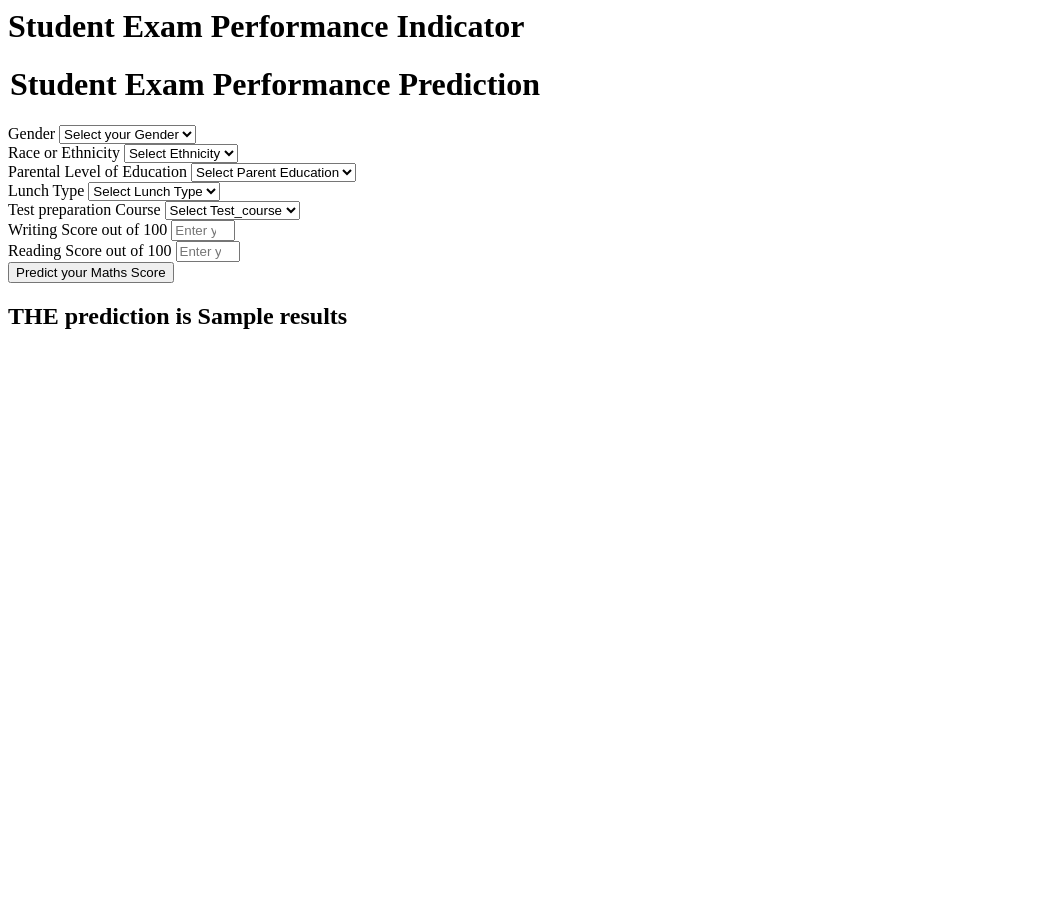
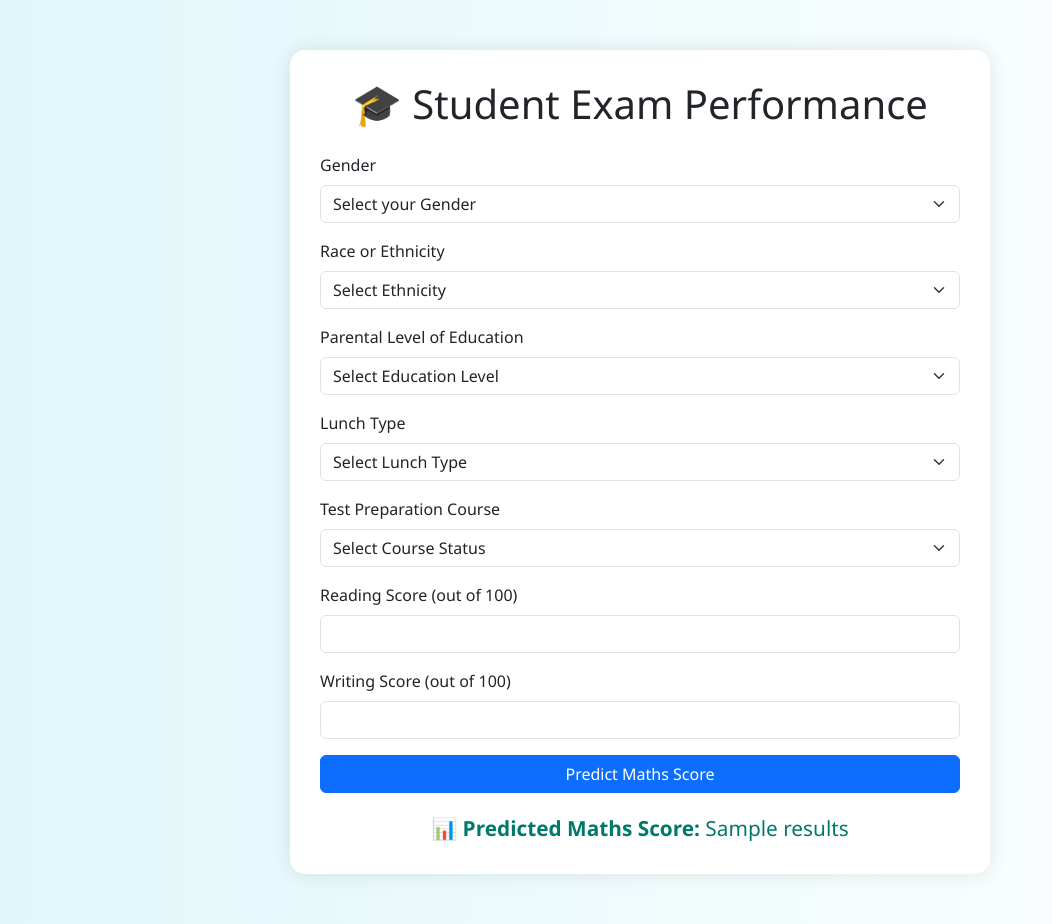
Before and after one commit to VedantShirgaonkar/end-to-end-ml-project, a Flask app: template templates/home.html in a window 1280 px wide. Shown: the whole page, without its empty margins (0-1052 px from the left). Before the commit the page ends 329 px from the top, so only its background shows below. Run offline with Flask 3, Linux system fonts and the light colour scheme; the template is opened without the code that fills it: most values are stand-ins (such as "Sample title", 1, 10 or a date in 2020).

Commit message:
changes to webpage integration

```diff
--- a/app.py
+++ b/app.py
@@ -38,8 +38,8 @@
         print("Mid Prediction")
         results=predict_pipeline.predict(pred_df)
         print("after Prediction")
-        return render_template('home.html',results=results[0])
+        return render_template('home.html',results=int(round(results[0])))
 
 
 if __name__=="__main__":
-    app.run(host="0.0.0.0",port=5001)
+    app.run(host="0.0.0.0",port=5001,debug=True)
--- a/src/pipeline/predict_pipeline.py
+++ b/src/pipeline/predict_pipeline.py
@@ -2,6 +2,7 @@
 import pandas as pd
 from src.exception import CustomException
 from src.utils import load_object
+import os
 
 
 class PredictPipeline:
--- a/templates/home.html
+++ b/templates/home.html
@@ -1,111 +1,120 @@
-<html>
+<!DOCTYPE html>
+<html lang="en">
+<head>
+    <meta charset="UTF-8">
+    <title>Student Exam Performance</title>
+    <link href="https://cdn.jsdelivr.net/npm/bootstrap@5.3.3/dist/css/bootstrap.min.css" rel="stylesheet">
+    <style>
+        body {
+            background: linear-gradient(to right, #e0f7fa, #ffffff);
+            font-family: 'Segoe UI', Tahoma, Geneva, Verdana, sans-serif;
+        }
+
+        .form-container {
+            max-width: 700px;
+            margin: 50px auto;
+            padding: 30px;
+            background-color: #ffffff;
+            border-radius: 15px;
+            box-shadow: 0 0 20px rgba(0, 0, 0, 0.1);
+        }
+
+        h1, h2 {
+            text-align: center;
+            margin-bottom: 25px;
+        }
+
+        .btn-primary {
+            width: 100%;
+        }
+
+        .result {
+            margin-top: 20px;
+            text-align: center;
+            font-size: 1.3rem;
+            color: #00796b;
+        }
+    </style>
+</head>
 <body>
-    <div class="login">
-       <h1>Student Exam Performance Indicator</h1>
 
-       <form action="{{ url_for('predict_datapoint')}}" method="post">
-        <h1>
-            <legend>Student Exam Performance Prediction</legend>
-        </h1>
+    <div class="form-container">
+        <h1>🎓 Student Exam Performance</h1>
+
+        <form action="{{ url_for('predict_datapoint') }}" method="POST">
+
             <div class="mb-3">
                 <label class="form-label">Gender</label>
-            <select class="form-control" name="gender" placeholder="Enter you Gender" required>
-                <option class="placeholder" selected disabled value="">Select your Gender</option>
-                <option value="male">
-                    Male
-                </option>
-                <option value="female">
-                    Female
-                </option>
+                <select class="form-select" name="gender" required>
+                    <option value="" disabled selected>Select your Gender</option>
+                    <option value="male">Male</option>
+                    <option value="female">Female</option>
                 </select>
             </div>
+
             <div class="mb-3">
                 <label class="form-label">Race or Ethnicity</label>
-            <select class="form-control" name="ethnicity" placeholder="Enter you ethnicity" required>
-                <option class="placeholder" selected disabled value="">Select Ethnicity</option>
-                <option value="group A">
-                    Group A
-                </option>
-                <option value="group B">
-                    Group B
-                </option>
-                <option value="group C">
-                    Group C
-                </option>
-                <option value="group D">
-                    Group D
-                </option>
-                <option value="group E">
-                    Group E
-                </option>
+                <select class="form-select" name="ethnicity" required>
+                    <option value="" disabled selected>Select Ethnicity</option>
+                    <option value="group A">Group A</option>
+                    <option value="group B">Group B</option>
+                    <option value="group C">Group C</option>
+                    <option value="group D">Group D</option>
+                    <option value="group E">Group E</option>
                 </select>
             </div>
+
             <div class="mb-3">
                 <label class="form-label">Parental Level of Education</label>
-            <select class="form-control" name="parental_level_of_education"
-                placeholder="Enter you Parent Education" required>
-                <option class="placeholder" selected disabled value="">Select Parent Education</option>
-                <option value="associate's degree">
-                    associate's degree
-                </option>
-                <option value="bachelor's degree">
-                    bachelor's degree
-                </option>
-                <option value="high school">
-                    high school
-                </option>
-                <option value="master's degree">
-                    master's degree
-                </option>
-                <option value="some college">
-                    some college
-                </option>
-                <option value="some high school">
-                    some high school
-                </option>
+                <select class="form-select" name="parental_level_of_education" required>
+                    <option value="" disabled selected>Select Education Level</option>
+                    <option value="associate's degree">Associate's Degree</option>
+                    <option value="bachelor's degree">Bachelor's Degree</option>
+                    <option value="high school">High School</option>
+                    <option value="master's degree">Master's Degree</option>
+                    <option value="some college">Some College</option>
+                    <option value="some high school">Some High School</option>
                 </select>
             </div>
+
             <div class="mb-3">
                 <label class="form-label">Lunch Type</label>
-            <select class="form-control" name="lunch" placeholder="Enter you Lunch" required>
-                <option class="placeholder" selected disabled value="">Select Lunch Type</option>
-                <option value="free/reduced">
-                    free/reduced
-                </option>
-                <option value="standard">
-                    standard
-                </option>
+                <select class="form-select" name="lunch" required>
+                    <option value="" disabled selected>Select Lunch Type</option>
+                    <option value="free/reduced">Free/Reduced</option>
+                    <option value="standard">Standard</option>
                 </select>
             </div>
+
             <div class="mb-3">
-            <label class="form-label">Test preparation Course</label>
-            <select class="form-control" name="test_preparation_course" placeholder="Enter you Course"
-                required>
-                <option class="placeholder" selected disabled value="">Select Test_course</option>
-                <option value="none">
-                    None
-                </option>
-                <option value="completed">
-                    Completed
-                </option>
+                <label class="form-label">Test Preparation Course</label>
+                <select class="form-select" name="test_preparation_course" required>
+                    <option value="" disabled selected>Select Course Status</option>
+                    <option value="none">None</option>
+                    <option value="completed">Completed</option>
                 </select>
             </div>
+
             <div class="mb-3">
-            <label class="form-label">Writing Score out of 100</label>
-            <input class="form-control" type="number" name="reading_score"
-                placeholder="Enter your Reading score" min='0' max='100' />
+                <label class="form-label">Reading Score (out of 100)</label>
+                <input type="number" class="form-control" name="reading_score" min="0" max="100" required>
             </div>
+
             <div class="mb-3">
-            <label class="form-label">Reading Score out of 100</label>
-            <input class="form-control" type="number" name="writing_score"
-                placeholder="Enter your Reading Score" min='0' max='100' />
+                <label class="form-label">Writing Score (out of 100)</label>
+                <input type="number" class="form-control" name="writing_score" min="0" max="100" required>
             </div>
-        <div class="mb-3">
-            <input class="btn btn-primary" type="submit" value="Predict your Maths Score" required />
+
+            <button type="submit" class="btn btn-primary">Predict Maths Score</button>
+
+        </form>
+
+        {% if results is not none %}
+            <div class="result">
+                <strong>📊 Predicted Maths Score:</strong> {{ results }}
             </div>
-    </form>
-    <h2>
-       THE  prediction is {{results}}
-    </h2>
-   <body>
+        {% endif %}
+    </div>
+
+</body>
 </html>
```
Also changed, not shown: src/logger.py (+3 -4 lines), templates/index.html (+63 -1 lines), 1 other file. Lines whose indentation alone changed are shown as unchanged.
